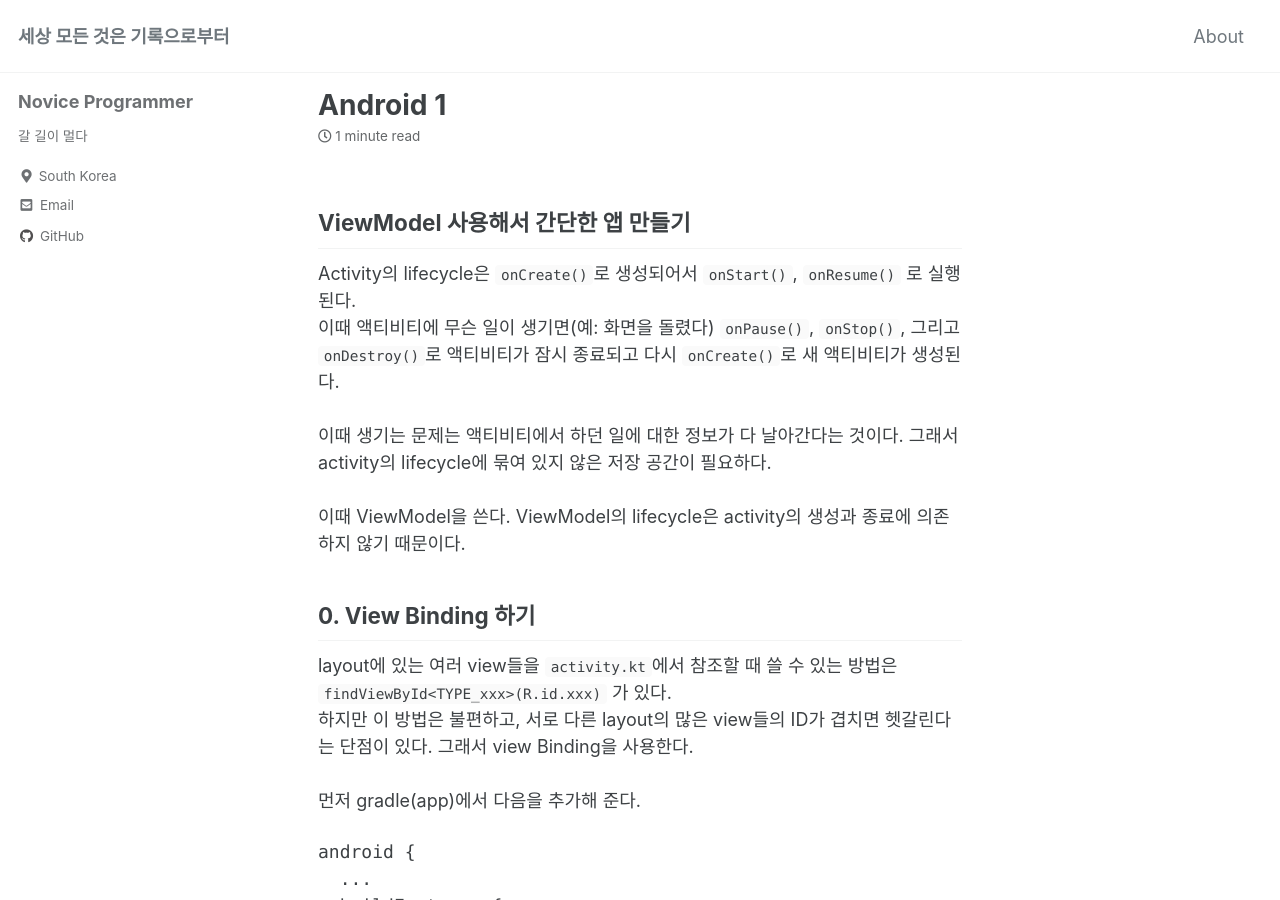
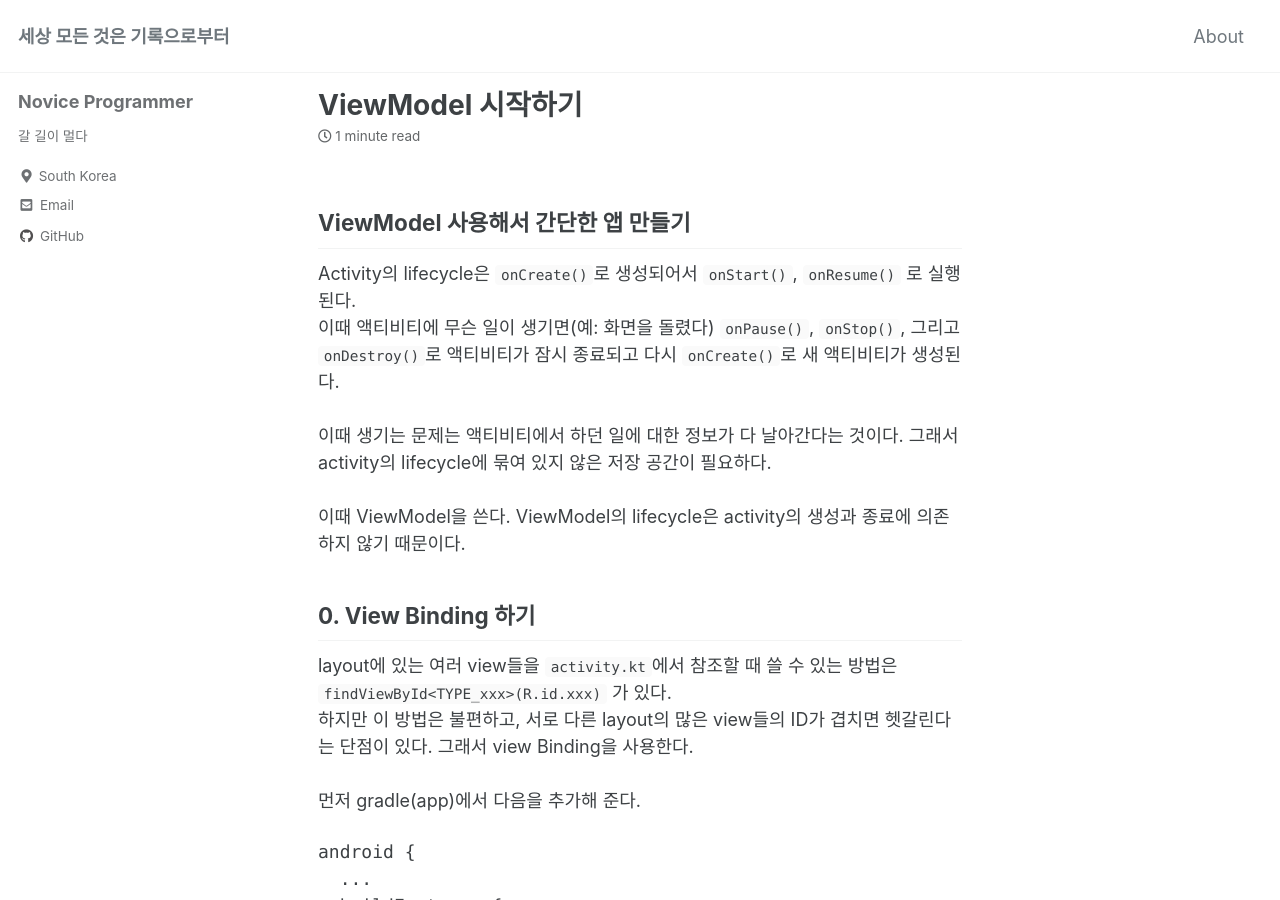
Before and after one commit to JuTaK97/JuTaK97.github.io, a Jekyll site: the page built from _posts/2022-02-04-android-1.md, in a window 1280 px wide and 900 px high. Built offline with Jekyll 4.4.1, drawn with Linux system fonts in a browser that asks for light colours; cached includes are drawn as plain includes.

Commit message:
Update 2022-02-04-android-1.md

```diff
--- a/_posts/2022-02-04-android-1.md
+++ b/_posts/2022-02-04-android-1.md
@@ -1,6 +1,5 @@
 ---
-title : "Android 1"
-excerpt : "ViewModel 사용해서 간단한 앱 만들기"
+title : "ViewModel 시작하기"
 categories :
   - Android
 tags :
```
